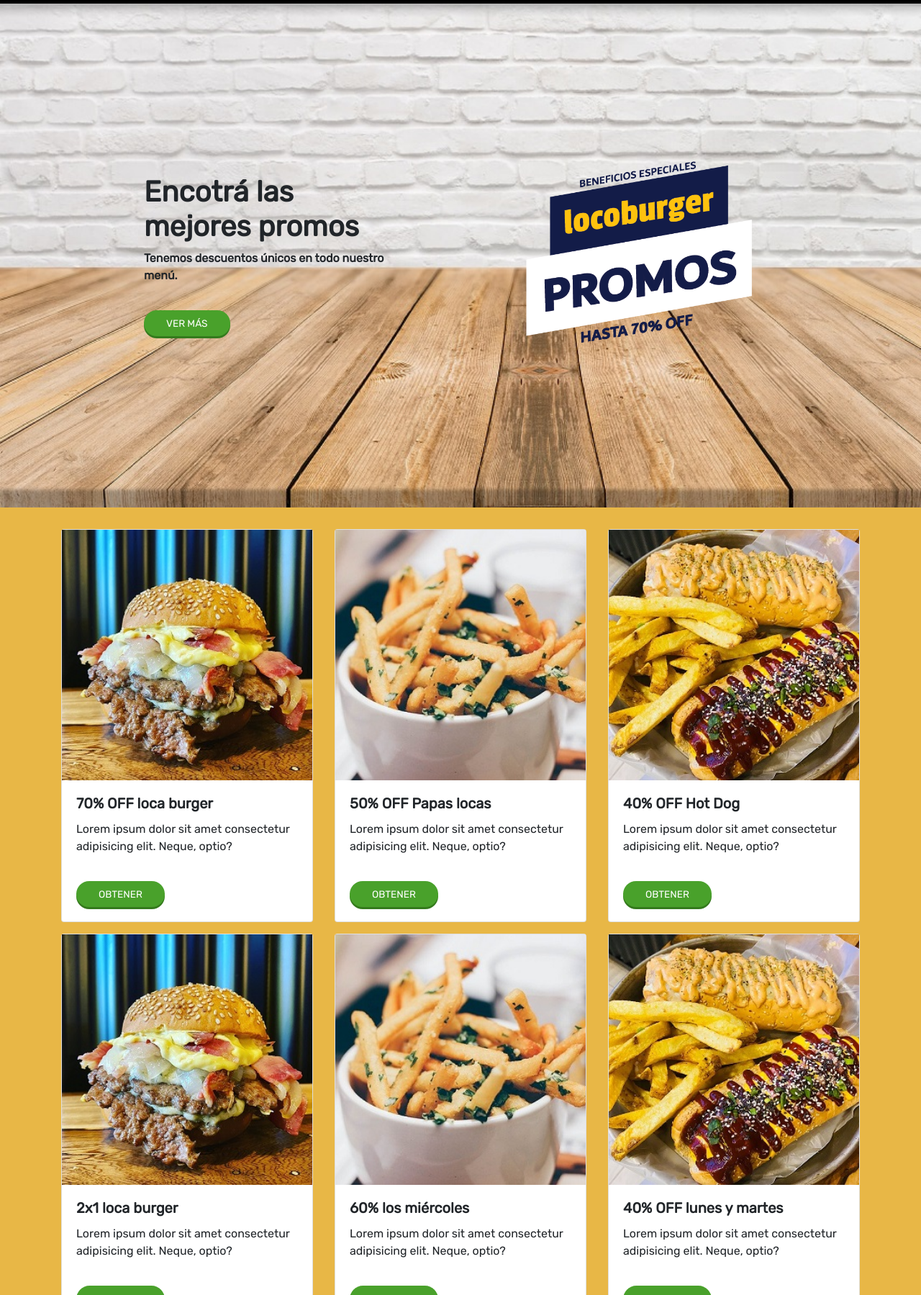
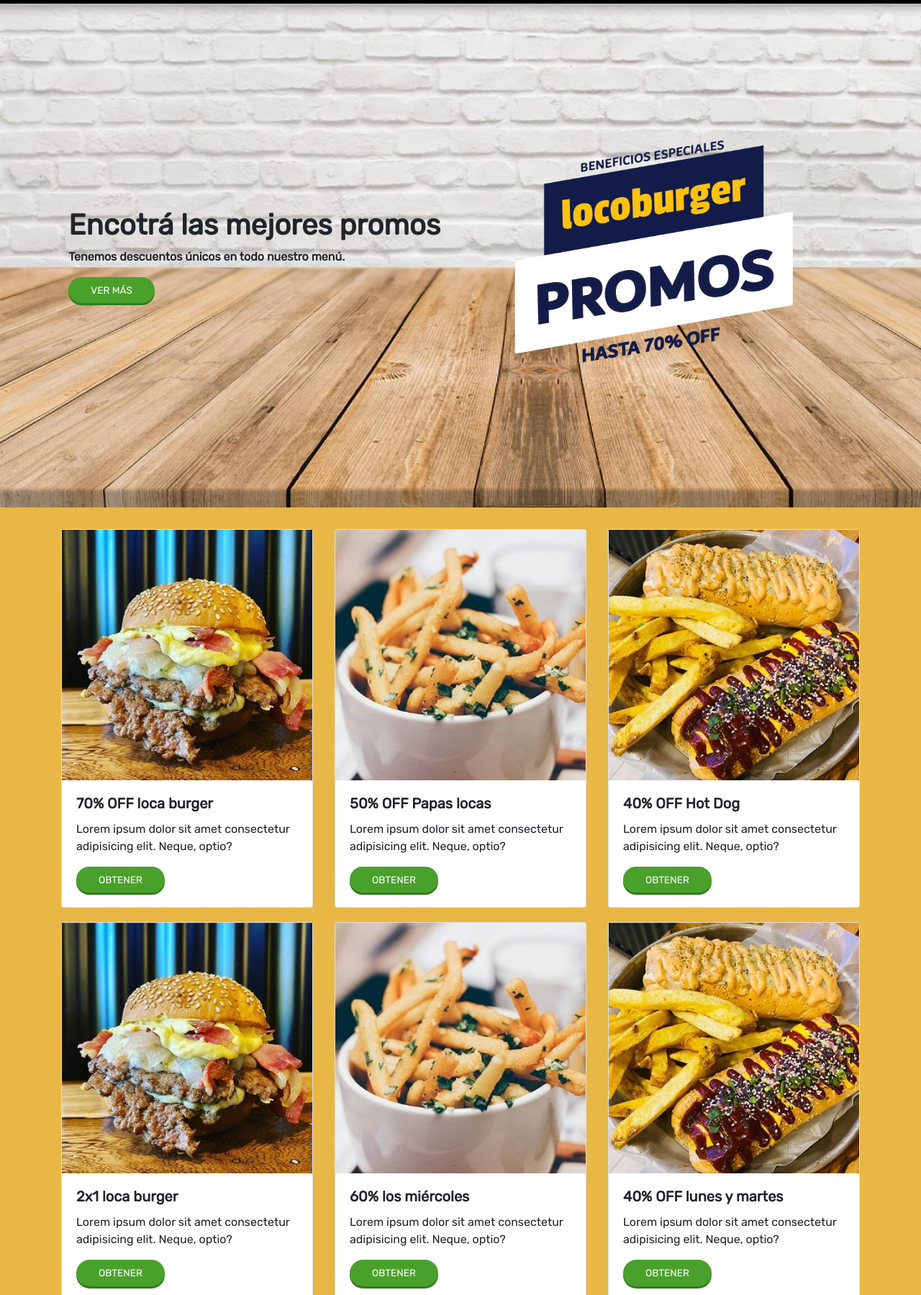
Before and after one commit to pablko/locoburger, a website: page promos.html in a window 1280 px wide. Shown: the part 101-1900 px from the top of the page at 72% size. Drawn offline with nearby package versions, Linux system fonts and the light colour scheme.

Commit message:
Agregando mediaqueries en promos.html

```diff
--- a/promos.html
+++ b/promos.html
@@ -4,6 +4,7 @@
     <meta charset="UTF-8">
     <meta http-equiv="X-UA-Compatible" content="IE=edge">
     <meta name="viewport" content="width=device-width, initial-scale=1.0">
+    <meta name="theme-color" content="#e8b746">
     <title>locoburger - ¡Probá nuestras hamburguesas!</title>
 
     <link rel="shortcut icon" href="./images/favicon.ico" type="image/x-icon">
@@ -52,13 +53,13 @@
     </header>
 
     <section id="promos">
-      <div class="row align-items-center justify-content-between">
-        <div class="promo-item-1 col-md-5">
+      <div class="container">
+        <div class="promo-item-1">
           <h1>Encotrá las mejores promos</h1>
           <p>Tenemos descuentos únicos en todo nuestro menú.</p>
           <a href="#boxPromos" class="btn-accion">Ver más</a>
         </div>
-        <div class="promo-item-2 col-md-5">
+        <div class="promo-item-2">
           <img src="./images/promo.png" alt="" class="img-promos">
         </div>
       </div>
@@ -67,7 +68,7 @@
     <section id="boxPromos">
       <div class="container">
         <div class="row">
-          <div class="col-xs-12 col-sm-6 col-md-4">
+          <div class="col-xs-12 col-md-4">
             <div class="card">
             <img src="./images/promo1.jpg" class="img-fluid" alt="Promo 1">
               <div class="card-body">
@@ -77,7 +78,7 @@
               </div>
             </div>
           </div>
-          <div class="col-xs-12 col-sm-6 col-md-4">
+          <div class="col-xs-12 col-md-4">
             <div class="card">
             <img src="./images/promo2.jpg" class="img-fluid" alt="Promo 1">
               <div class="card-body">
@@ -87,7 +88,7 @@
               </div>
             </div>
           </div>
-          <div class="col-xs-12 col-sm-6 col-md-4">
+          <div class="col-xs-12 col-md-4">
             <div class="card">
             <img src="./images/promo3.jpg" class="img-fluid" alt="Promo 1">
               <div class="card-body">
@@ -97,9 +98,7 @@
               </div>
             </div>
           </div>
-        </div>
-        <div class="row mt-3">
-          <div class="col-xs-12 col-sm-6 col-md-4">
+          <div class="col-xs-12 col-md-4">
             <div class="card">
             <img src="./images/promo1.jpg" class="img-fluid" alt="Promo 1">
               <div class="card-body">
@@ -109,7 +108,7 @@
               </div>
             </div>
           </div>
-          <div class="col-xs-12 col-sm-6 col-md-4">
+          <div class="col-xs-12 col-md-4">
             <div class="card">
             <img src="./images/promo2.jpg" class="img-fluid" alt="Promo 1">
               <div class="card-body">
@@ -119,12 +118,12 @@
               </div>
             </div>
           </div>
-          <div class="col-xs-12 col-sm-6 col-md-4">
+          <div class="col-xs-12 col-md-4">
             <div class="card">
             <img src="./images/promo3.jpg" class="img-fluid" alt="Promo 1">
               <div class="card-body">
                 <h5 class="card-title">40% OFF lunes y martes</h5>
-                <p class="card-text">Lorem ipsum dolor sit amet consectetur adipisicing elit. Neque, optio?</p>
+                <p class="card-text"">Lorem ipsum dolor sit amet consectetur adipisicing elit. Neque, optio?</p>
                 <a href="#!" class="btn-accion">OBTENER</a>
               </div>
             </div>
--- a/scss/mediaqueries.scss
+++ b/scss/mediaqueries.scss
@@ -3,12 +3,28 @@
 /* Media Queries*/
 
 @media (max-width: 575px) {
+
   #jumbotron {
     flex-direction: column;
     .main-text {
       width: 400px;
     }
   }
+
+  /* Promos */
+
+  #promos .container {
+    flex-direction: column-reverse;
+    justify-content: space-evenly !important;
+    .img-promos {
+      width: 70% !important;
+    }
+    .btn-accion {
+      margin: 0 auto;
+      display: table;
+    }
+  }
+
 }
 
 @media (max-width: 768px) {
@@ -54,6 +70,21 @@
     }
   }
 
+  /* Promos */
+
+  #promos .img-promos {
+    width: 100% !important;
+  }
+
+  #boxPromos {
+    .card {
+    max-height: 500px;
+    max-width: 350px;
+    margin: 0 auto;
+    }
+  }
+
+
 }
 @media (max-width: 991px) {
   nav ul {
--- a/scss/pages/promos.scss
+++ b/scss/pages/promos.scss
@@ -1,24 +1,31 @@
+@import "../variables";
+
 /* Promos */
 
 #promos {
   background-image: url(../images/bg-promos.jpg);
   background-size: cover;
   height: calc(100vh - 100px);
-  padding: 0 200px;
 }
-#promos .row {
+#promos .container {
   height: 100%;
-}
-.img-promos {
-  width: 90%;
-  height: auto;
+  display: flex;
+  justify-content: space-around;
+  .promo-item-1 {
+    align-self: center;
+  }
+  .promo-item-2 {
+    align-self: center;
+    text-align: center;
+    .img-promos {
+      width: 70%;
+      height: auto;
+    }
+  }
 }
 .promo-item-1 p,
 .promo-item-1 h1 {
   font-weight: bold;
-}
-.promo-item-2 {
-  margin: auto 0;
 }
 
 #boxPromos {
@@ -26,6 +33,10 @@
   width: 100%;
   padding: 30px;
   background-color: $mostaza;
+  .row {
+    row-gap: 20px;
+  }
+
 }
 .card-title {
   font-weight: bold;
```
Also changed, not shown: css/style.css.
